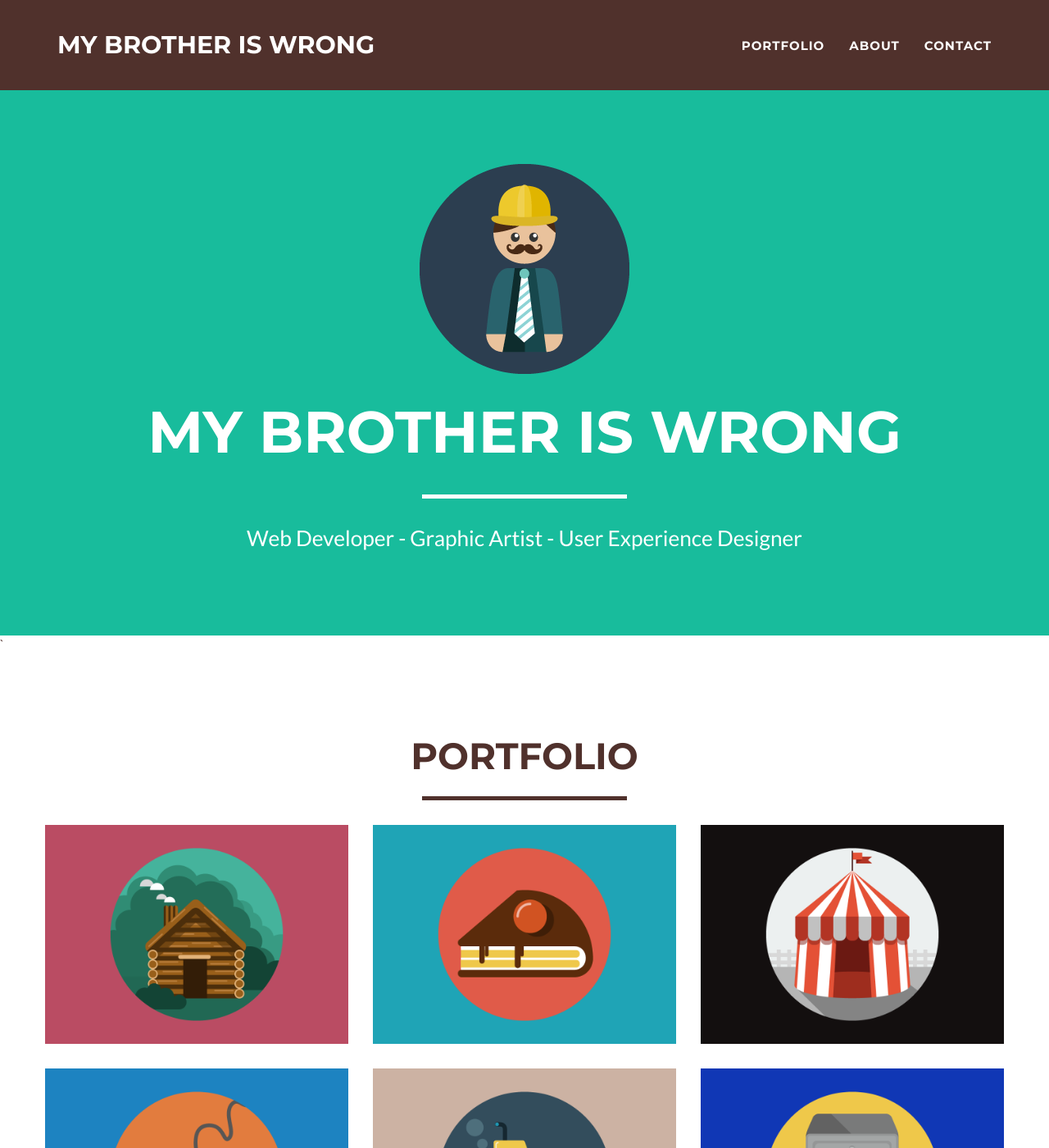
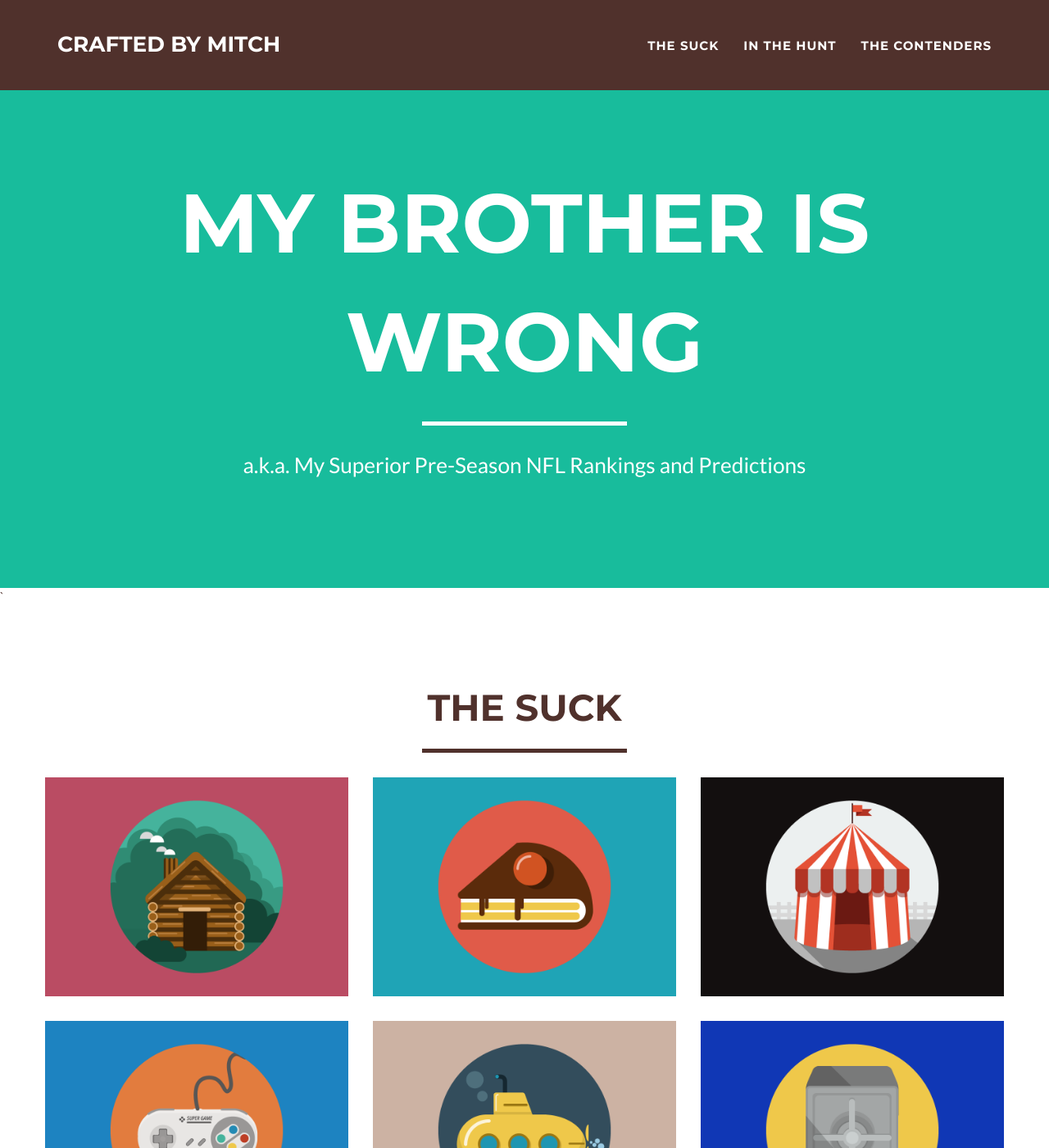
Before and after one commit to mpron/mybrotheriswrong, a Jekyll site: the page built from index.html, in a window 1280 px wide and 1400 px high. Shown: the whole window at 82% size. Built offline with Jekyll 4.4.1, drawn with Linux system fonts in a browser that asks for light colours; some web fonts are replaced; some of the changed text lies outside the part shown.

Commit message:
text and cosmetic modifications

```diff
--- a/_includes/about.html
+++ b/_includes/about.html
@@ -1,9 +1,10 @@
  <!-- About Section -->
-    <section class="success" id="about">
+    <section class="success" id="hunt">
+        <div id="portfolio">
         <div class="container">
             <div class="row">
                 <div class="col-lg-12 text-center">
-                    <h2>About</h2>
+                    <h2>In the Hunt</h2>
                     <hr class="star-light">
                 </div>
             </div>
@@ -21,4 +22,5 @@
                 </div>
             </div>
         </div>
+        </div>
     </section>
--- a/_includes/contact.html
+++ b/_includes/contact.html
@@ -1,54 +1,30 @@
  <!-- Contact Section -->
-    <section id="contact">
+    <section id="contenders">
+        <div id="portfolio">
         <div class="container">
             <div class="row">
                 <div class="col-lg-12 text-center">
-                    <h2>Contact Me</h2>
+                    <h2>The Contenders</h2>
                     <hr class="star-primary">
                 </div>
-            </div>
-            <div class="row">
-                <div class="col-lg-8 col-lg-offset-2">
-                    <!-- To configure the contact form email address, go to mail/contact_me.php and update the email address in the PHP file on line 19. -->
-                    <!-- The form should work on most web servers, but if the form is not working you may need to configure your web server differently. -->
-                    <form name="sentMessage" id="contactForm" novalidate>
-                        <div class="row control-group">
-                            <div class="form-group col-xs-12 floating-label-form-group controls">
-                                <label>Name</label>
-                                <input type="text" class="form-control" placeholder="Name" id="name" required data-validation-required-message="Please enter your name.">
-                                <p class="help-block text-danger"></p>
-                            </div>
+                <div class="row">
+                    {% for post in site.posts %}
+                        <div class="col-sm-4 portfolio-item">
+                            <a href="#portfolioModal-{{ post.modal-id }}" class="portfolio-link" data-toggle="modal">
+                                <div class="caption">
+                                    <div class="caption-content">
+                                        <i class="fa fa-sign-in fa-3x"></i>
+                                    </div>
+                                </div>
+                                <img src="img/portfolio/{{ post.img }}" class="img-responsive" alt="{{ post.alt }}">
+                            </a>
                         </div>
-                        <div class="row control-group">
-                            <div class="form-group col-xs-12 floating-label-form-group controls">
-                                <label>Email Address</label>
-                                <input type="email" class="form-control" placeholder="Email Address" id="email" required data-validation-required-message="Please enter your email address.">
-                                <p class="help-block text-danger"></p>
-                            </div>
-                        </div>
-                        <div class="row control-group">
-                            <div class="form-group col-xs-12 floating-label-form-group controls">
-                                <label>Phone Number</label>
-                                <input type="tel" class="form-control" placeholder="Phone Number" id="phone" required data-validation-required-message="Please enter your phone number.">
-                                <p class="help-block text-danger"></p>
-                            </div>
-                        </div>
-                        <div class="row control-group">
-                            <div class="form-group col-xs-12 floating-label-form-group controls">
-                                <label>Message</label>
-                                <textarea rows="5" class="form-control" placeholder="Message" id="message" required data-validation-required-message="Please enter a message."></textarea>
-                                <p class="help-block text-danger"></p>
-                            </div>
-                        </div>
-                        <br>
-                        <div id="success"></div>
-                        <div class="row">
-                            <div class="form-group col-xs-12">
-                                <button type="submit" class="btn btn-success btn-lg">Send</button>
-                            </div>
-                        </div>
-                    </form>
+                    {% endfor %}
+                </div>
+                <div class="form-group col-xs-12 page-scroll">
+                    <a href="#page-top" class="btn btn-success btn-lg">Back to the Top</a>
                 </div>
             </div>
         </div>
+        </div>
     </section>
--- a/_includes/head.html
+++ b/_includes/head.html
@@ -14,6 +14,7 @@
     <link rel="stylesheet" href="{{ "/css/font-awesome/css/font-awesome.min.css" | prepend: site.baseurl }}">
     <link href="http://fonts.googleapis.com/css?family=Montserrat:400,700" rel="stylesheet" type="text/css">
     <link href="http://fonts.googleapis.com/css?family=Lato:400,700,400italic,700italic" rel="stylesheet" type="text/css">
+    <link href='http://fonts.googleapis.com/css?family=Podkova:700' rel='stylesheet' type='text/css'>
 
     <!-- HTML5 Shim and Respond.js IE8 support of HTML5 elements and media queries -->
     <!-- WARNING: Respond.js doesn't work if you view the page via file:// -->
--- a/_includes/header.html
+++ b/_includes/header.html
@@ -2,14 +2,14 @@
     <nav class="navbar navbar-default navbar-fixed-top">
         <div class="container">
             <!-- Brand and toggle get grouped for better mobile display -->
-            <div class="navbar-header page-scroll">
+            <div class="navbar-header">
                 <button type="button" class="navbar-toggle" data-toggle="collapse" data-target="#bs-example-navbar-collapse-1">
                     <span class="sr-only">Toggle navigation</span>
                     <span class="icon-bar"></span>
                     <span class="icon-bar"></span>
                     <span class="icon-bar"></span>
                 </button>
-                <a class="navbar-brand" href="#page-top">{{ site.title }}</a>
+                <a class="navbar-brand" href="http://mpron.github.io">Crafted By Mitch</a>
             </div>
 
             <!-- Collect the nav links, forms, and other content for toggling -->
@@ -19,13 +19,13 @@
                         <a href="#page-top"></a>
                     </li>
                     <li class="page-scroll">
-                        <a href="#portfolio">Portfolio</a>
+                        <a href="#suck">The Suck</a>
                     </li>
                     <li class="page-scroll">
-                        <a href="#about">About</a>
+                        <a href="#hunt">In the Hunt</a>
                     </li>
                     <li class="page-scroll">
-                        <a href="#contact">Contact</a>
+                        <a href="#contenders">The Contenders</a>
                     </li>
                 </ul>
             </div>
@@ -39,11 +39,10 @@
         <div class="container">
             <div class="row">
                 <div class="col-lg-12">
-                    <img class="img-responsive" src="img/profile.png" alt="">
                     <div class="intro-text">
                         <span class="name">{{ site.title }}</span>
                         <hr class="star-light">
-                        <span class="skills">Web Developer - Graphic Artist - User Experience Designer</span>
+                        <span class="skills">a.k.a. My Superior Pre-Season NFL Rankings and Predictions</span>
                     </div>
                 </div>
             </div>
--- a/_includes/portfolio_grid.html
+++ b/_includes/portfolio_grid.html
@@ -1,10 +1,11 @@
 
     <!-- Portfolio Grid Section -->
-    <section id="portfolio">
+    <section id="suck">
+        <div id="portfolio">
         <div class="container">
             <div class="row">
                 <div class="col-lg-12 text-center">
-                    <h2>Portfolio</h2>
+                    <h2>The Suck</h2>
                     <hr class="star-primary">
             </div>
             <div class="row">
@@ -13,7 +14,7 @@
                         <a href="#portfolioModal-{{ post.modal-id }}" class="portfolio-link" data-toggle="modal">
                             <div class="caption">
                                 <div class="caption-content">
-                                    <i class="fa fa-search-plus fa-3x"></i>
+                                    <i class="fa fa-sign-in fa-3x"></i>
                                 </div>
                             </div>
                             <img src="img/portfolio/{{ post.img }}" class="img-responsive" alt="{{ post.alt }}">
@@ -22,4 +23,5 @@
                 {% endfor %}
             </div>
         </div>
+        </div>
     </section>
--- a/js/contact_me.js
+++ /dev/null
@@ -1,70 +0,0 @@
-$(function() {
-
-    $("input,textarea").jqBootstrapValidation({
-        preventSubmit: true,
-        submitError: function($form, event, errors) {
-            // additional error messages or events
-        },
-        submitSuccess: function($form, event) {
-            event.preventDefault(); // prevent default submit behaviour
-            // get values from FORM
-            var name = $("input#name").val();
-            var email = $("input#email").val();
-            var phone = $("input#phone").val();
-            var message = $("textarea#message").val();
-            var firstName = name; // For Success/Failure Message
-            // Check for white space in name for Success/Fail message
-            if (firstName.indexOf(' ') >= 0) {
-                firstName = name.split(' ').slice(0, -1).join(' ');
-            }
-            $.ajax({
-                url: "././mail/contact_me.php",
-                type: "POST",
-                data: {
-                    name: name,
-                    phone: phone,
-                    email: email,
-                    message: message
-                },
-                cache: false,
-                success: function() {
-                    // Success message
-                    $('#success').html("<div class='alert alert-success'>");
-                    $('#success > .alert-success').html("<button type='button' class='close' data-dismiss='alert' aria-hidden='true'>&times;")
-                        .append("</button>");
-                    $('#success > .alert-success')
-                        .append("<strong>Your message has been sent. </strong>");
-                    $('#success > .alert-success')
-                        .append('</div>');
-
-                    //clear all fields
-                    $('#contactForm').trigger("reset");
-                },
-                error: function() {
-                    // Fail message
-                    $('#success').html("<div class='alert alert-danger'>");
-                    $('#success > .alert-danger').html("<button type='button' class='close' data-dismiss='alert' aria-hidden='true'>&times;")
-                        .append("</button>");
-                    $('#success > .alert-danger').append("<strong>Sorry " + firstName + ", it seems that my mail server is not responding. Please try again later!");
-                    $('#success > .alert-danger').append('</div>');
-                    //clear all fields
-                    $('#contactForm').trigger("reset");
-                },
-            })
-        },
-        filter: function() {
-            return $(this).is(":visible");
-        },
-    });
-
-    $("a[data-toggle=\"tab\"]").click(function(e) {
-        e.preventDefault();
-        $(this).tab("show");
-    });
-});
-
-
-/*When clicking on Full hide fail/success boxes */
-$('#name').focus(function() {
-    $('#success').html('');
-});
--- a/js/freelancer.js
+++ b/js/freelancer.js
@@ -15,16 +15,7 @@ $(function() {
     });
 });
 
-// Floating label headings for the contact form
-$(function() {
-    $("body").on("input propertychange", ".floating-label-form-group", function(e) {
-        $(this).toggleClass("floating-label-form-group-with-value", !! $(e.target).val());
-    }).on("focus", ".floating-label-form-group", function() {
-        $(this).addClass("floating-label-form-group-with-focus");
-    }).on("blur", ".floating-label-form-group", function() {
-        $(this).removeClass("floating-label-form-group-with-focus");
-    });
-});
+
 
 // Highlight the top nav as scrolling occurs
 $('body').scrollspy({
```
Also changed, not shown: _includes/css/main.css (+6 -6 lines).
